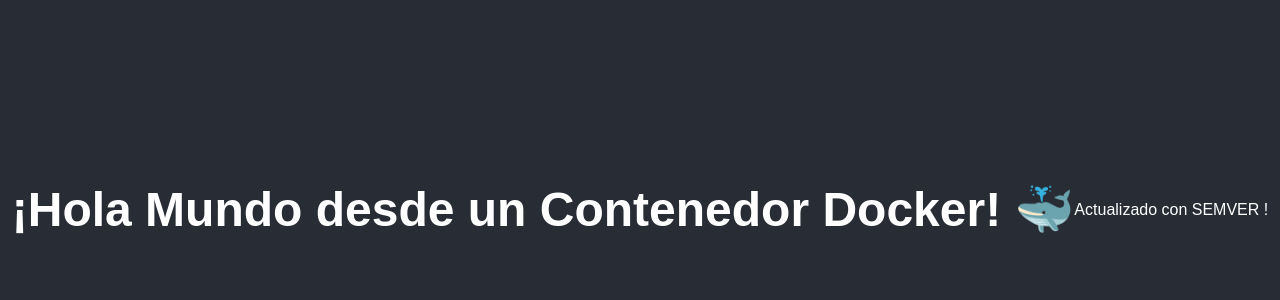
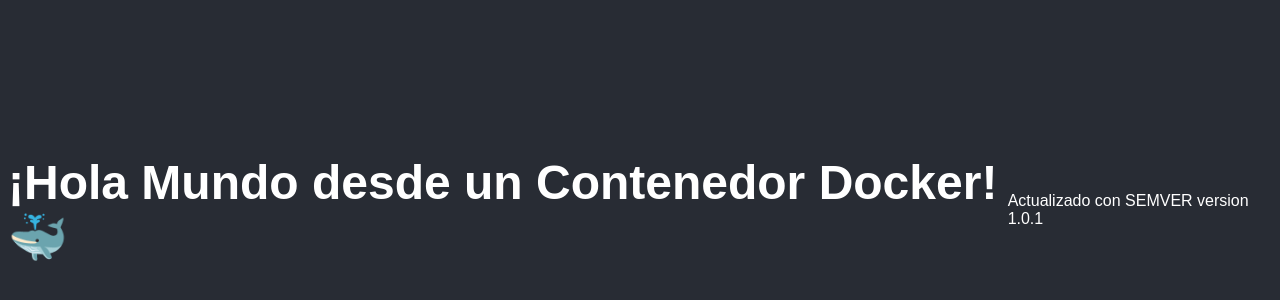
Before and after one commit to kamnibal/test-action, a plain HTML site: page index.html in a window 1280 px wide. Shown: the part 198-498 px from the top of the page. Drawn offline with Linux system fonts and the light colour scheme.

```diff
--- a/index.html
+++ b/index.html
@@ -10,6 +10,6 @@
 </head>
 <body>
     <h1>¡Hola Mundo desde un Contenedor Docker! 🐳</h1>
-    <p>Actualizado con SEMVER !</p>
+    <p>Actualizado con SEMVER version 1.0.1</p>
 </body>
 </html>
```
